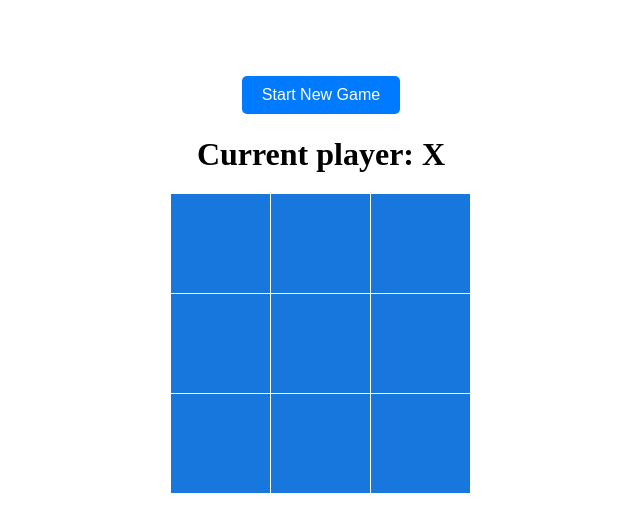
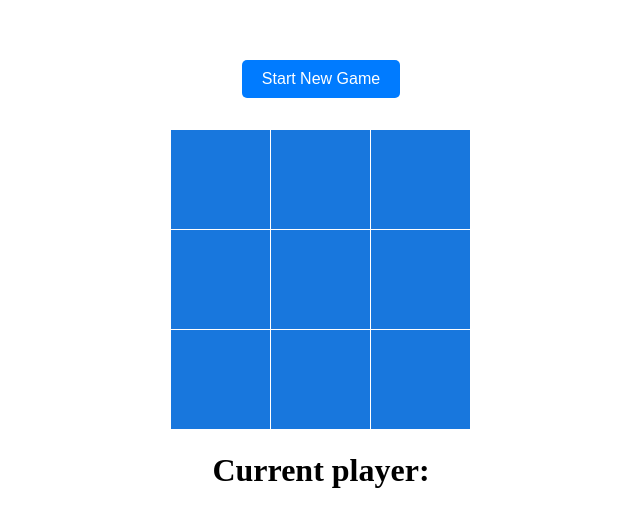
Before and after one commit to diegoscastanho/tictacangular, an Angular app: page /board in a window 1280 px wide. Shown: the part 115-646 px from the top of the page, without its empty margins (319-959 px from the left). Built offline with nearby package versions, Linux system fonts and the light colour scheme.

Commit message:
feat: add multiplayer

```diff
--- a/src/app/board/board.component.html
+++ b/src/app/board/board.component.html
@@ -1,7 +1,5 @@
 <div class="centered-content">
     <button class="new-game-button" (click)="newGame()">Start New Game</button>
-    <h1>Current player: {{player}} </h1>
-
     <main>
         <app-square
             *ngFor="let val of squares; let i = index"
@@ -11,6 +9,10 @@
         </app-square>
     </main>
 
+    <h1 *ngIf="!winner">
+        Current player: {{player}}
+    </h1>
+
     <h2 *ngIf="winner && winner !== 'draw'">
         Player {{winner}} won the game!
     </h2>
--- a/src/app/board/board.component.scss
+++ b/src/app/board/board.component.scss
@@ -26,6 +26,7 @@ app-square{
 }
 
 .new-game-button {
+    margin-bottom: 4vh;
     background-color: #007bff; /* Background color */
     color: #fff; /* Text color */
     border: none; /* Remove the button border */
--- a/src/app/board/board.component.ts
+++ b/src/app/board/board.component.ts
@@ -1,4 +1,5 @@
 import { Component } from '@angular/core';
+import { ActivatedRoute } from '@angular/router';
 
 @Component({
   selector: 'app-board',
@@ -9,34 +10,46 @@ export class BoardComponent{
   squares: any[];
   xIsNext: boolean;
   winner: string | null;
+  player1Name: string | null;
+  player2Name: string | null;
 
-  constructor() {
+  constructor(private route: ActivatedRoute) {
     this.squares = [];
     this.xIsNext = true;
     this.winner = null;
+    this.player1Name = "";
+    this.player2Name = "";
   }
 
   ngOnInit() {
+      this.route.queryParamMap.subscribe((params) => {
+        this.player1Name = params.get('player1');
+        this.player2Name = params.get('player2');
+      });
+
     this.newGame();
   }
 
   newGame() {
     this.squares = Array(9).fill(null);
     this.winner = null;
-    let randomNumber = Math.random();
-    let randomBoolean = randomNumber >= 0.5;
-    this.xIsNext = randomBoolean;
+    this.xIsNext = false;
   }
 
   get player() {
-    return this.xIsNext ? 'X' : 'O';
+    return this.xIsNext ? this.player2Name : this.player1Name;
+  }
+
+  get player_simbol() {
+    return this.xIsNext ? 'O' : 'X';
   }
 
   makeMove(idx: number) {
     if (!this.squares[idx] && !this.winner) {
       this.squares.splice(idx, 1, this.player);
+      this.squares.splice(idx, 1, this.player_simbol);
       this.xIsNext = !this.xIsNext;
-      this.winner = this.calculateWinner() || (this.squares.every((square) => square !== null) ? 'draw' : null);
+      this.winner = this.calculateWinner();
     }
   }
 
@@ -58,9 +71,10 @@ export class BoardComponent{
         this.squares[a] === this.squares[b] &&
         this.squares[a] === this.squares[c]
       ) {
-        return this.squares[a];
+        if(this.squares[a] === 'O') return this.player2Name
+        else if(this.squares[a] === 'X') return this.player1Name
       }
     }
-    return null;
+    return this.squares.every((square) => square !== null) ? 'draw' : null;
   }
 }
```
